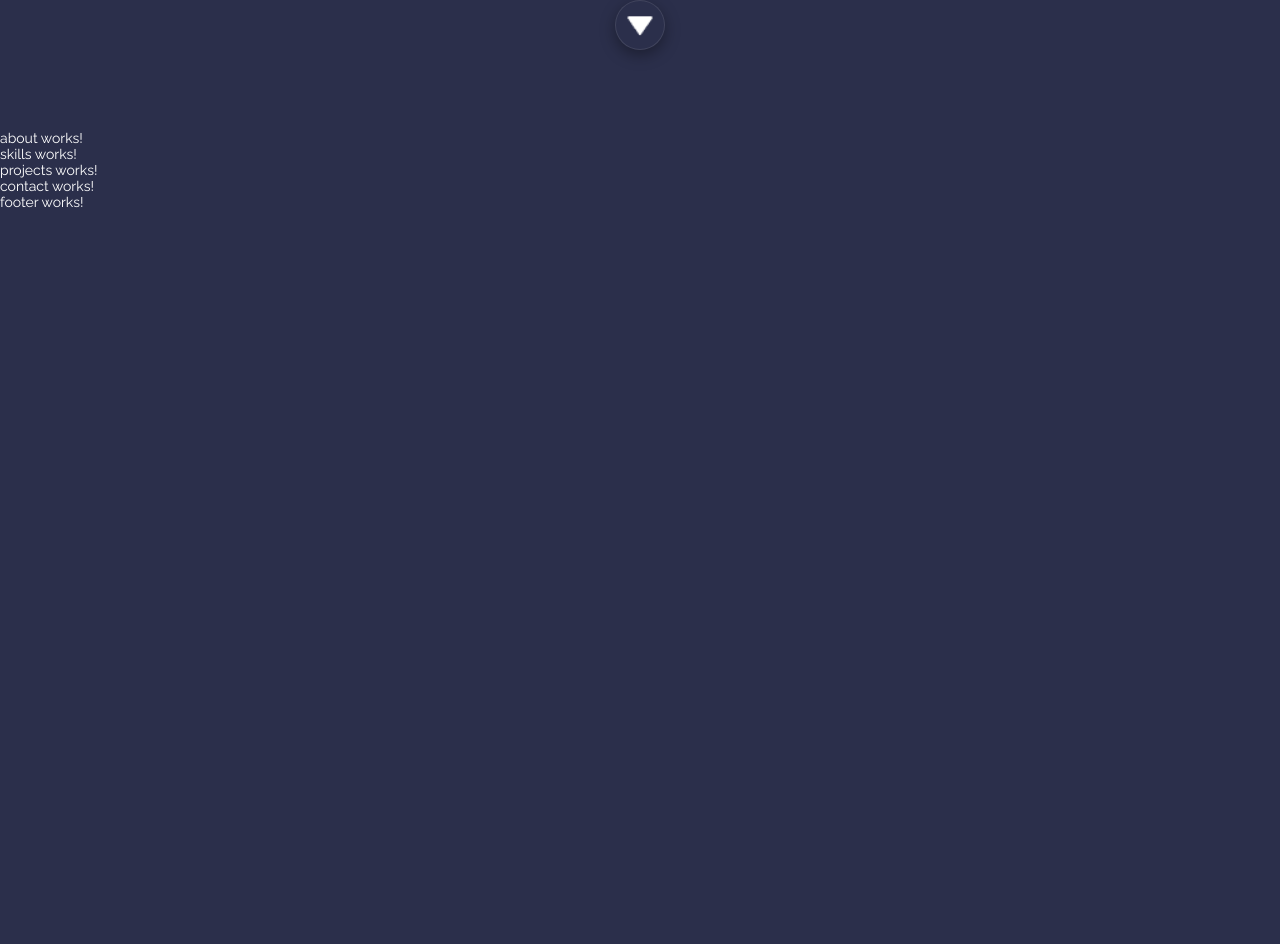
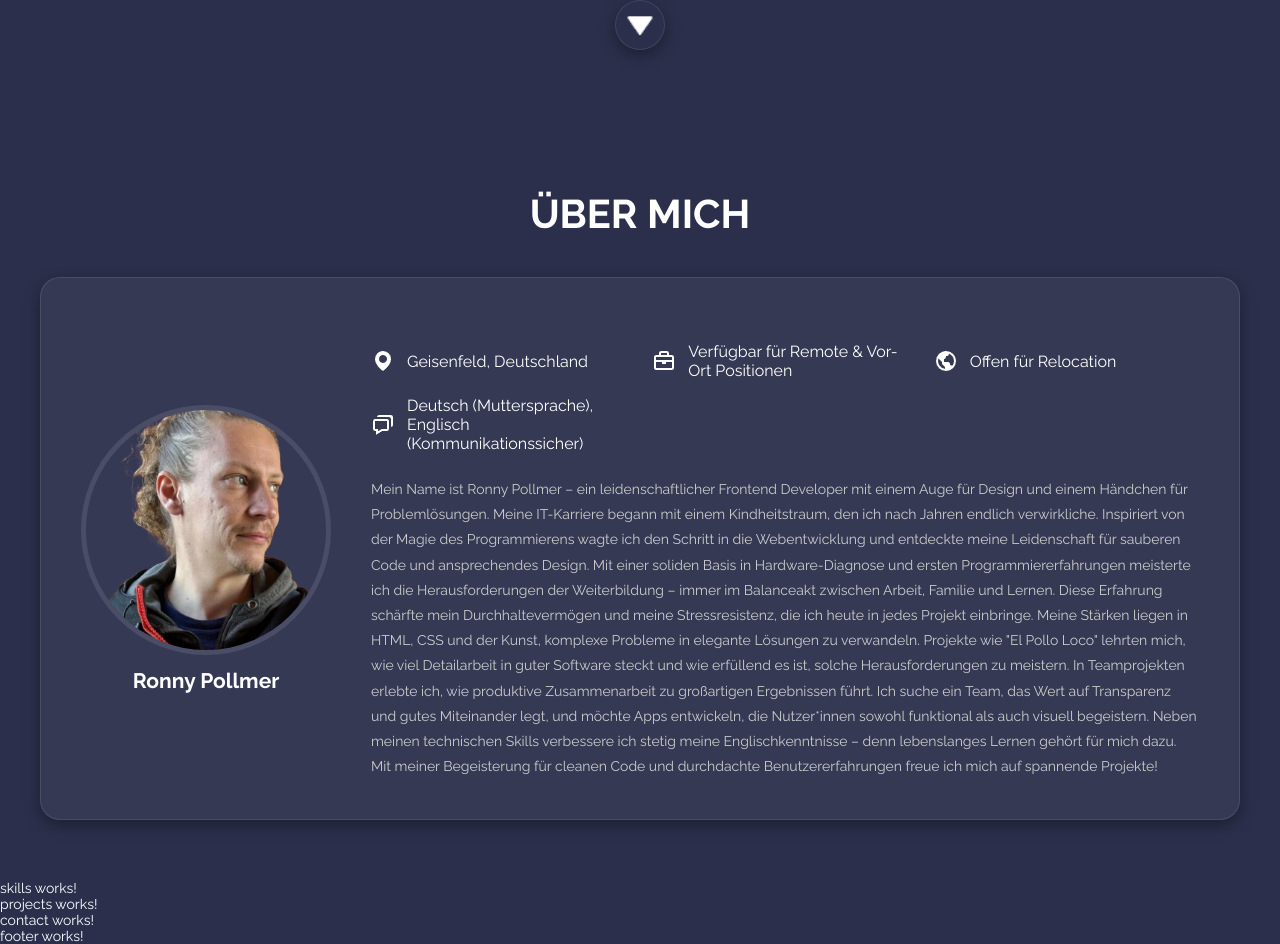
Before and after one commit to Silwayne/Portfolio, an Angular app: page / in a window 1280 px wide. Shown: the part 740-1684 px from the top of the page. Before the commit the page ends 950 px from the top, so only its background shows below. Built offline with nearby package versions, Linux system fonts and the light colour scheme.

Commit message:
About section added

```diff
--- a/src/app/components/about/about.component.html
+++ b/src/app/components/about/about.component.html
@@ -1 +1,61 @@
-<p>about works!</p>
+    <main>
+      <section id="about">
+        <div class="section-header">
+          <h1 data-i18n="about.title">Über mich</h1>
+        </div>
+
+        <div class="card">
+          <div class="photo-container">
+            <img src="./assets/profile/picture-me2.png" class="profile-photo" />
+            <h2 data-i18n="about.name">Ronny Pollmer</h2>
+          </div>
+          <div class="info">
+            <div class="about-details">
+              <div class="detail-item">
+                 <img src="./assets/profile/map.png" alt="">
+                <span data-i18n="about.location">Geisenfeld, Deutschland</span>
+              </div>
+              <div class="detail-item">
+                 <img src="./assets/profile/briefcase.png" alt="">
+                <span data-i18n="about.availability"
+                  >Verfügbar für Remote & Vor-Ort Positionen</span>
+              </div>
+              <div class="detail-item">
+                 <img src="./assets/profile/world.png" alt="">
+                <span data-i18n="about.relocation">Offen für Relocation</span>
+              </div>
+              <div class="detail-item">
+                 <img src="./assets/profile/chat.png" alt="">
+                <span data-i18n="about.languages"
+                  >Deutsch (Muttersprache), Englisch (Kommunikationssicher)</span>
+              </div>
+            </div>
+            <p data-i18n="about.description">
+              Mein Name ist Ronny Pollmer – ein leidenschaftlicher Frontend
+              Developer mit einem Auge für Design und einem Händchen für
+              Problemlösungen. Meine IT-Karriere begann mit einem
+              Kindheitstraum, den ich nach Jahren endlich verwirkliche.
+              Inspiriert von der Magie des Programmierens wagte ich den Schritt
+              in die Webentwicklung und entdeckte meine Leidenschaft für
+              sauberen Code und ansprechendes Design. Mit einer soliden Basis in
+              Hardware-Diagnose und ersten Programmiererfahrungen meisterte ich
+              die Herausforderungen der Weiterbildung – immer im Balanceakt
+              zwischen Arbeit, Familie und Lernen. Diese Erfahrung schärfte mein
+              Durchhaltevermögen und meine Stressresistenz, die ich heute in
+              jedes Projekt einbringe. Meine Stärken liegen in HTML, CSS und der
+              Kunst, komplexe Probleme in elegante Lösungen zu verwandeln.
+              Projekte wie "El Pollo Loco" lehrten mich, wie viel Detailarbeit
+              in guter Software steckt und wie erfüllend es ist, solche
+              Herausforderungen zu meistern. In Teamprojekten erlebte ich, wie
+              produktive Zusammenarbeit zu großartigen Ergebnissen führt. Ich
+              suche ein Team, das Wert auf Transparenz und gutes Miteinander
+              legt, und möchte Apps entwickeln, die Nutzer*innen sowohl
+              funktional als auch visuell begeistern. Neben meinen technischen
+              Skills verbessere ich stetig meine Englischkenntnisse – denn
+              lebenslanges Lernen gehört für mich dazu. Mit meiner Begeisterung
+              für cleanen Code und durchdachte Benutzererfahrungen freue ich
+              mich auf spannende Projekte!
+            </p>
+          </div>
+        </div>
+      </section>
```
